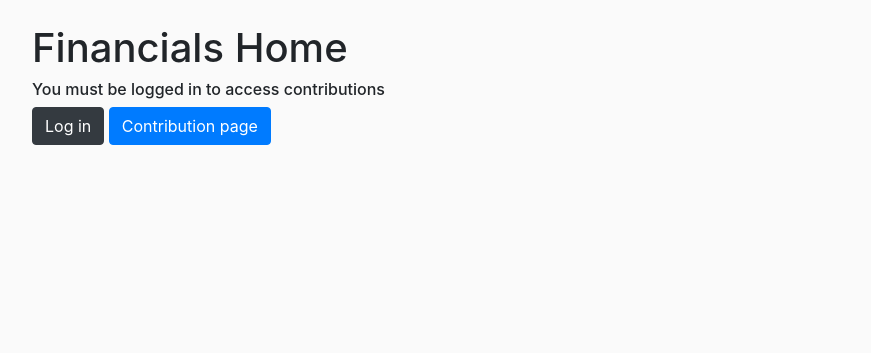
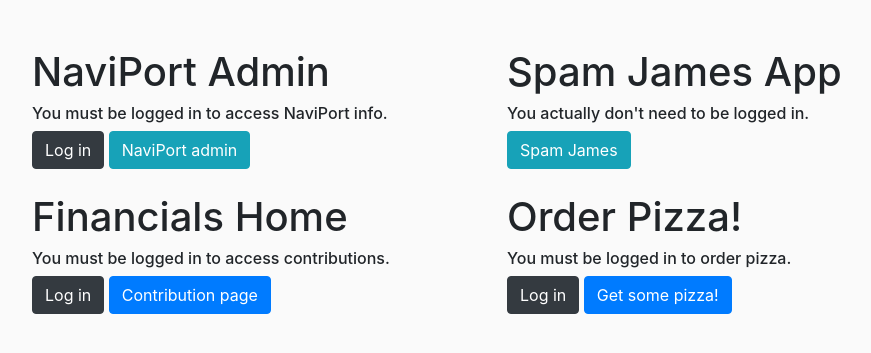
Before and after one commit to daniel-grinevich/NaviGrounds, a Django app: page / in a window 1280 px wide. Shown: the part 56-409 px from the top of the page, without its empty margins (53-924 px from the left). Run offline with Django 3.2, Linux system fonts and the light colour scheme; parts of the project's set-up code (start-up, migrations or seed data) failed here and were passed over; some libraries are stand-ins or nearby versions.

Commit message:
sorry last update

```diff
--- a/financial/templates/financial/index.html
+++ b/financial/templates/financial/index.html
@@ -1,9 +1,27 @@
 {% extends "blog/base.html" %}
 {% block content %}
-<br>
-
-<h1>Financials Home</h1>
-<h6>You must be logged in to access contributions</h6>
-<a class="btn btn-dark" href="{% url 'login' %}" role="button">Log in</a>
-<a class="btn btn-primary" href="{% url 'contrib-home' %}" role="button">Contribution page</a>
+<br><br>
+<div class="row">
+    <div class="col-5">
+        <h1>NaviPort Admin</h1>
+        <h6>You must be logged in to access NaviPort info.</h6>
+        <a class="btn btn-dark" href="{% url 'login' %}" role="button">Log in</a>
+        <a class="btn btn-info" href="#" role="button">NaviPort admin</a>
+        <br><br>
+        <h1>Financials Home</h1>
+        <h6>You must be logged in to access contributions.</h6>
+        <a class="btn btn-dark" href="{% url 'login' %}" role="button">Log in</a>
+        <a class="btn btn-primary" href="{% url 'contrib-home' %}" role="button">Contribution page</a>
+    </div>
+    <div class="col-5">
+        <h1>Spam James App</h1>
+        <h6>You actually don't need to be logged in.</h6>
+        <a class="btn btn-info" href="#" role="button">Spam James</a>
+        <br><br>
+        <h1>Order Pizza!</h1>
+        <h6>You must be logged in to order pizza.</h6>
+        <a class="btn btn-dark" href="{% url 'login' %}" role="button">Log in</a>
+        <a class="btn btn-primary" href="#" role="button">Get some pizza!</a>
+    </div>
+</div>
 {% endblock content %}
```
